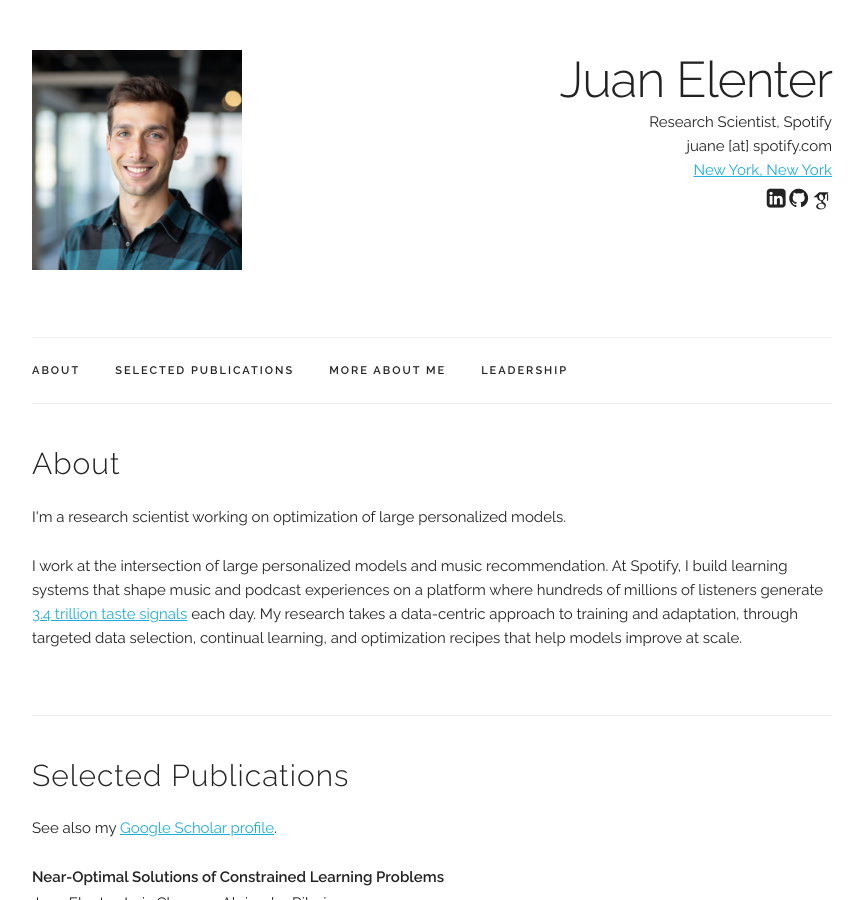
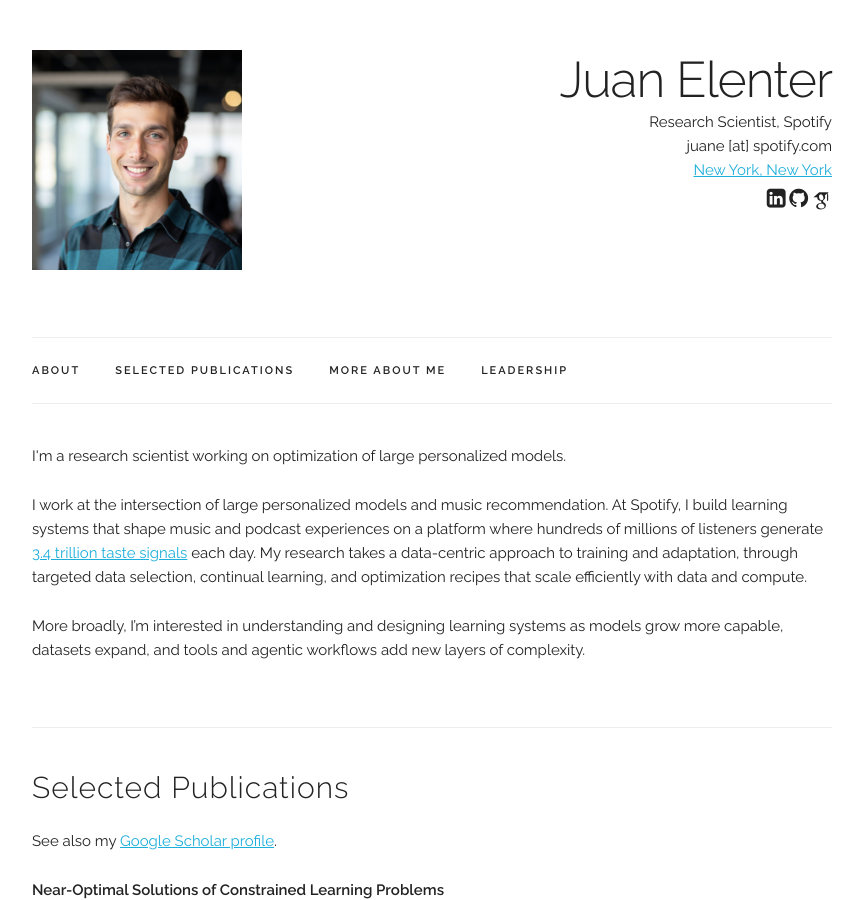
Before and after one commit to juanelenter/juanelenter.github.io, a Jekyll site: the page built from index.html, in a window 1280 px wide and 900 px high. Shown: the whole window, without its empty margins (208-1072 px from the left). Built offline with Jekyll 4.4.1, drawn with Linux system fonts in a browser that asks for light colours; some web fonts are replaced.

Commit message:
Expand homepage intro to learning systems research

```diff
--- a/index.html
+++ b/index.html
@@ -4,10 +4,12 @@
 ---
 
 <div class="docs-section" id="bio">
-  <h4>About</h4>
   <p>I'm a research scientist working on optimization of large personalized models.</p>
   <p>
-    I work at the intersection of large personalized models and music recommendation. At Spotify, I build learning systems that shape music and podcast experiences on a platform where hundreds of millions of listeners generate <a href="https://newsroom.spotify.com/2026-05-21/investor-day-recap/">3.4 trillion taste signals</a> each day. My research takes a data-centric approach to training and adaptation, through targeted data selection, continual learning, and optimization recipes that help models improve at scale.
+    I work at the intersection of large personalized models and music recommendation. At Spotify, I build learning systems that shape music and podcast experiences on a platform where hundreds of millions of listeners generate <a href="https://newsroom.spotify.com/2026-05-21/investor-day-recap/">3.4 trillion taste signals</a> each day. My research takes a data-centric approach to training and adaptation, through targeted data selection, continual learning, and optimization recipes that scale efficiently with data and compute.
+  </p>
+  <p>
+    More broadly, I’m interested in understanding and designing learning systems as models grow more capable, datasets expand, and tools and agentic workflows add new layers of complexity.
   </p>
 </div>
 
```
